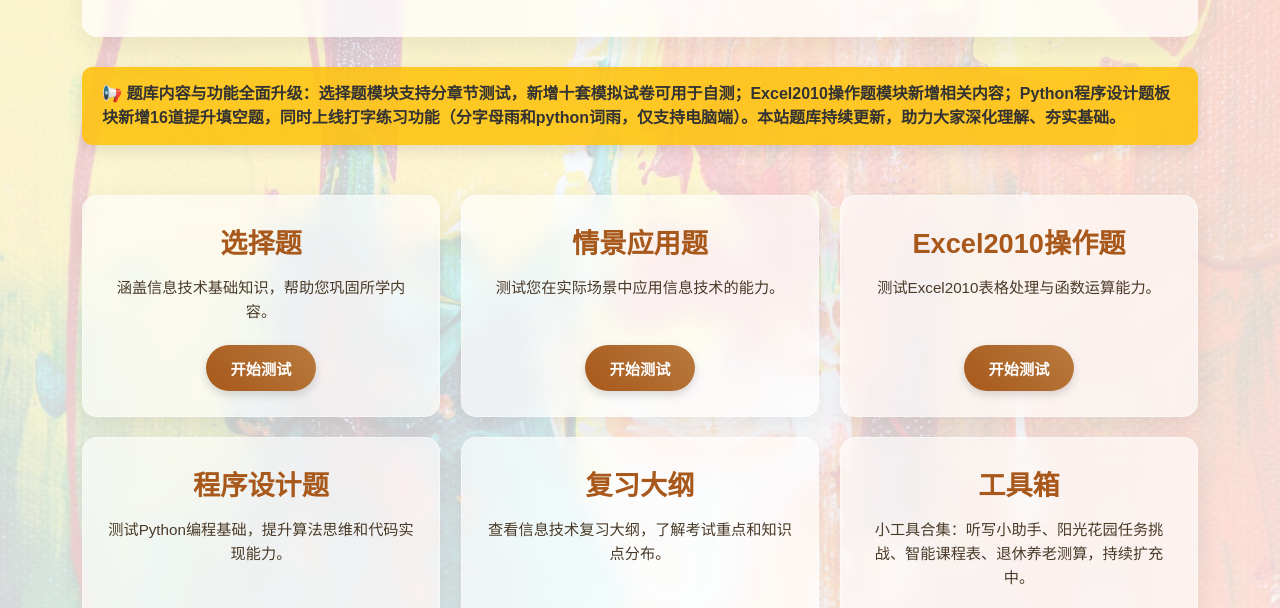
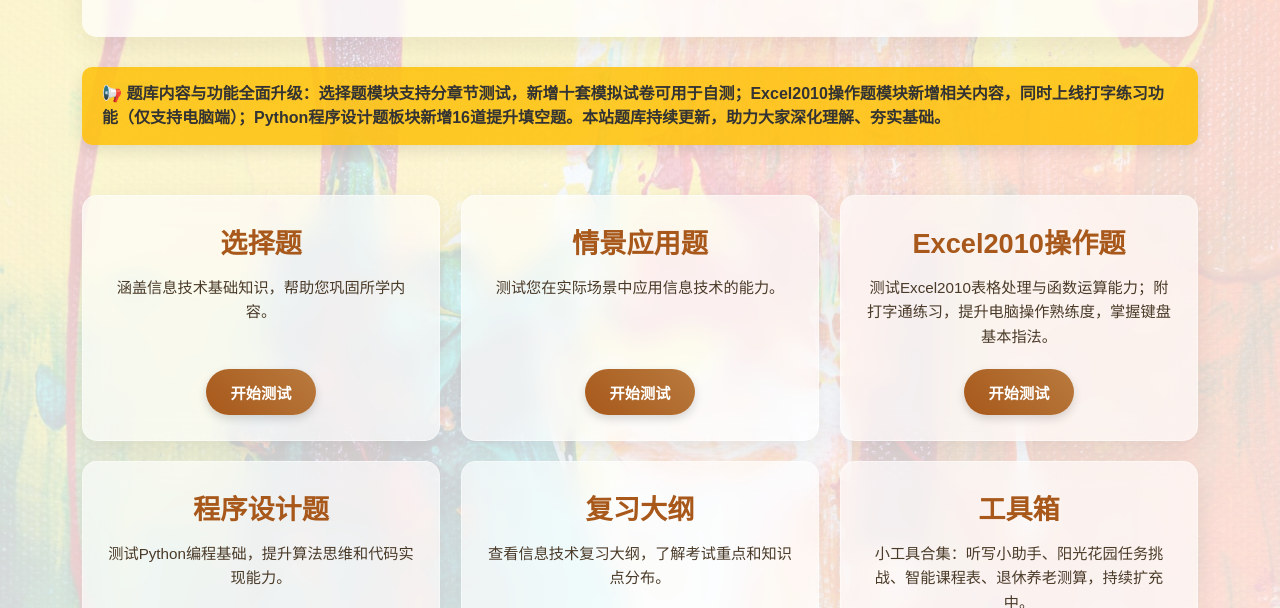
Before and after one commit to gzzaac/gzzaac.github.io, a plain HTML site: page index.html in a window 1280 px wide. Shown: the part 139-747 px from the top of the page. Drawn offline with Linux system fonts and the light colour scheme; some packages are replaced by stand-ins of ours; a script that the page names is missing.

Commit message:
Add files via upload

```diff
--- a/index.html
+++ b/index.html
@@ -347,7 +347,7 @@
 
         <!-- ====== 通知栏 ====== -->
         <div class="notification-bar" data-page-node-id="tsWv7C3uTIho4K2bYSkG5P">
-            📢 题库内容与功能全面升级：选择题模块支持分章节测试，新增十套模拟试卷可用于自测；Excel2010操作题模块新增相关内容；Python程序设计题板块新增16道提升填空题，同时上线打字练习功能（分字母雨和python词雨，仅支持电脑端）。本站题库持续更新，助力大家深化理解、夯实基础。
+            📢 题库内容与功能全面升级：选择题模块支持分章节测试，新增十套模拟试卷可用于自测；Excel2010操作题模块新增相关内容，同时上线打字练习功能（仅支持电脑端）；Python程序设计题板块新增16道提升填空题。本站题库持续更新，助力大家深化理解、夯实基础。
         </div>
 
         <!-- ====== 功能卡片 ====== -->
@@ -369,7 +369,7 @@
             <!-- Excel2010 操作题 -->
             <div class="card card-6" data-page-node-id="Ytv6beIoP23TWlz3Rad3Ln">
                 <h2 data-page-node-id="Xv97qv8DTH4gXnfFy3w5ZE">Excel2010操作题</h2>
-                <p data-page-node-id="xDjDwL6KwN7Q3SERQ5Mit7">测试Excel2010表格处理与函数运算能力。</p>
+                <p data-page-node-id="xDjDwL6KwN7Q3SERQ5Mit7">测试Excel2010表格处理与函数运算能力；附打字通练习，提升电脑操作熟练度，掌握键盘基本指法。</p>
                 <a href="excel/index.html" class="btn" data-page-node-id="Jp203peUokP4byrX0sk8jd">开始测试</a>
             </div>
 
```
